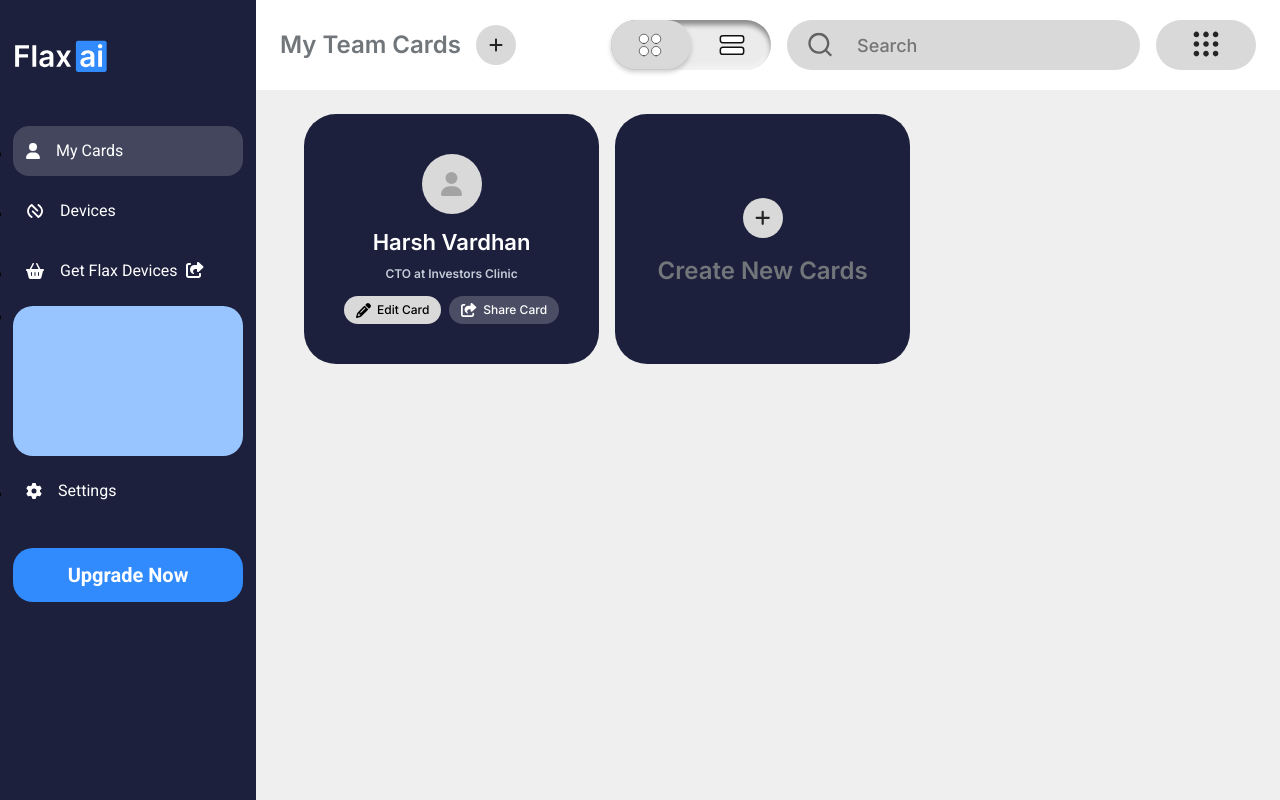
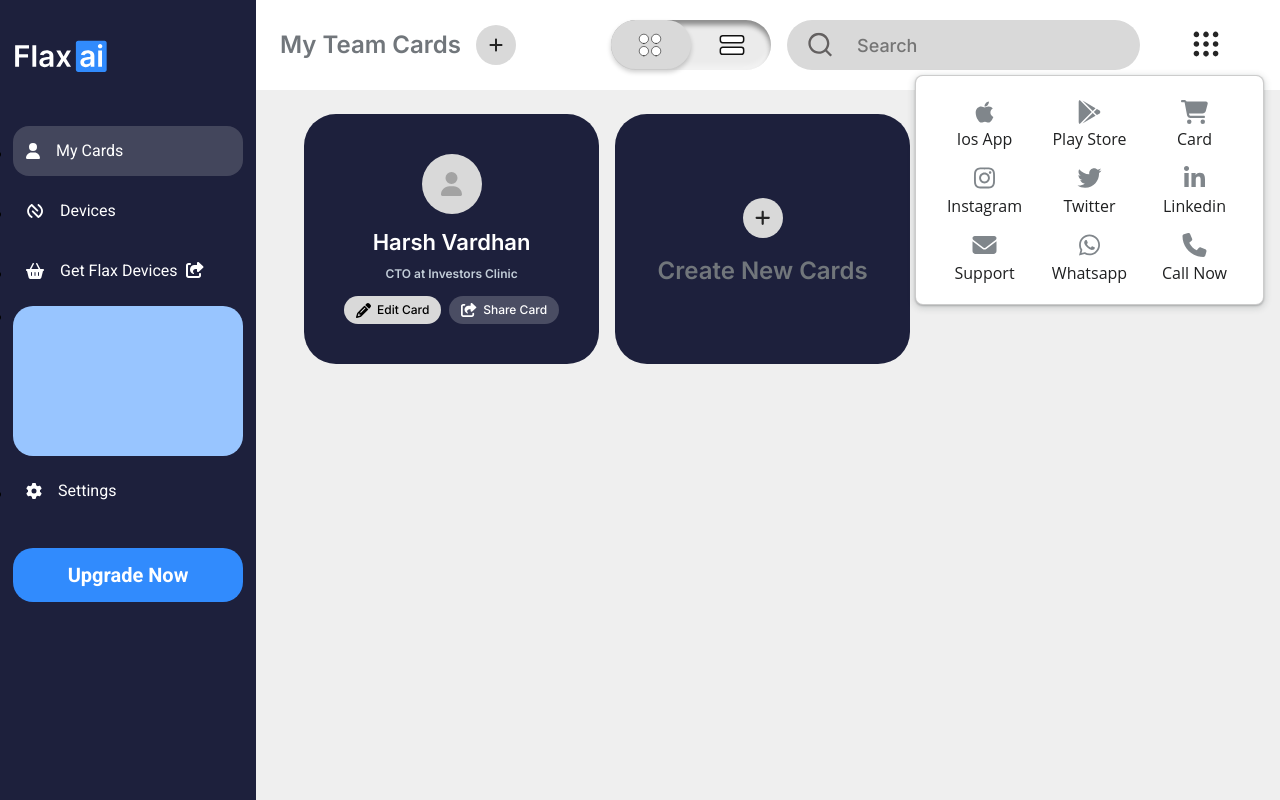
Before and after one commit to saquibnasar/dashboard, a React (Create React App) app: page / in a window 1280 px wide. Both pictures are taken after a click on the button 1206 px from the left and 45 px from the top of the page. Built offline with nearby package versions, Linux system fonts and the light colour scheme.

Commit message:
new changes

```diff
--- a/src/component/About.js
+++ b/src/component/About.js
@@ -9,7 +9,6 @@
 import "react-datepicker/dist/react-datepicker.css";
 export default function About() {
   const [startDate, setStartDate] = useState(new Date());
-  console.log(startDate);
   return (
     <>
       <div className="d-flex homePage about">
--- a/src/component/HomePage.js
+++ b/src/component/HomePage.js
@@ -165,14 +165,12 @@
               </div>
             </nav>
             <div className="links">
-              {/* <div className="link_container">
+              <div className="link_container">
                 <div>
-     <h2>
-     This profile doesn’t have any linked content
-     </h2>
+                  <h2>This profile doesn’t have any linked content</h2>
                   <h3>
                     Add links to contact Information, website,
-     <br/>
+                    <br />
                     Social media handles and more
                   </h3>
 
@@ -182,9 +180,9 @@
                   </button>
                 </div>
 
-     <img src='/bglink.png' alt='' className='img-fluid'/>
-     </div> */}
-              <LInks />
+                <img src="/bglink.png" alt="" className="img-fluid" />
+              </div>
+              {/* <LInks /> */}
             </div>
             <div className="signup_phone text-center">
               <p>
--- a/src/component/Signup.js
+++ b/src/component/Signup.js
@@ -28,7 +28,7 @@
                 Get started with the #1 Digital Business Card <br /> Platform
               </h2>
             </div>
-            <form action="">
+            <form action="/">
               <div className="mt-4 email_input">
                 <div id="emailHelp" className="form-text">
                   Email
--- a/src/component/Topbar.js
+++ b/src/component/Topbar.js
@@ -1,11 +1,35 @@
-import React from "react";
+import React, { useState } from "react";
 import { FontAwesomeIcon } from "@fortawesome/react-fontawesome";
 import { faPlus } from "@fortawesome/free-solid-svg-icons";
 import { faArrowLeft } from "@fortawesome/free-solid-svg-icons";
 import { faUser } from "@fortawesome/free-solid-svg-icons";
 import { faAngleDown } from "@fortawesome/free-solid-svg-icons";
 import { faShare } from "@fortawesome/free-solid-svg-icons";
+import { faShoppingCart } from "@fortawesome/free-solid-svg-icons";
+import { faEnvelope } from "@fortawesome/free-solid-svg-icons";
+import { faPhone } from "@fortawesome/free-solid-svg-icons";
+import { faApple } from "@fortawesome/free-brands-svg-icons";
+import { faGooglePlay } from "@fortawesome/free-brands-svg-icons";
+import { faInstagram } from "@fortawesome/free-brands-svg-icons";
+import { faTwitter } from "@fortawesome/free-brands-svg-icons";
+import { faLinkedinIn } from "@fortawesome/free-brands-svg-icons";
+import { faWhatsapp } from "@fortawesome/free-brands-svg-icons";
+
 export default function Topbar(props) {
+  const [isFlaxLink, setIsFlaxLink] = useState(false);
+
+  // setTimeout(() => {
+  //   const concernedElement = document.querySelector(".flax_link");
+  //   console.log(concernedElement);
+  //   document.addEventListener("click", (event) => {
+  //     if (concernedElement.contains(event.target)) {
+  //       console.log("Clicked Inside");
+  //     } else {
+  //       console.log("Clicked Outside / Elsewhere");
+  //     }
+  //   });
+  // }, 1000);
+
   return (
     <nav className="navbar">
       {props.type ? (
@@ -137,8 +161,11 @@
             </svg>
           </form>
         )}
-
-        <button className="navbar-btn">
+        <div className="p-relative">
+          <button
+            className="navbar-btn"
+            onClick={() => setIsFlaxLink(!isFlaxLink)}
+          >
             <svg
               width="32"
               height="32"
@@ -152,6 +179,58 @@
               />
             </svg>
           </button>
+          {isFlaxLink ? (
+            <div className="flax_link">
+              <a
+                href="https://apps.apple.com/in/app/caard-digital-business-card/id1626948504"
+                target="blank"
+              >
+                <FontAwesomeIcon icon={faApple} />
+                Ios App
+              </a>
+              <a
+                href="https://play.google.com/store/apps/details?id=com.caard.caard_frontend_final"
+                target="blank"
+              >
+                <FontAwesomeIcon icon={faGooglePlay} />
+                Play Store
+              </a>
+              <a href="https://caard.mini.store/" target="blank">
+                <FontAwesomeIcon icon={faShoppingCart} />
+                Card
+              </a>
+              <a href="https://www.instagram.com/getflaxapp/" target="blank">
+                <FontAwesomeIcon icon={faInstagram} />
+                Instagram
+              </a>
+              <a href="https://twitter.com/Flaxai" target="blank">
+                <FontAwesomeIcon icon={faTwitter} />
+                Twitter
+              </a>
+              <a
+                href="https://www.linkedin.com/company/flax-ai/"
+                target="blank"
+              >
+                <FontAwesomeIcon icon={faLinkedinIn} />
+                Linkedin
+              </a>
+              <a href="mailto:support@flax.ai" target="blank">
+                <FontAwesomeIcon icon={faEnvelope} />
+                Support
+              </a>
+              <a href="https://wa.me/+918171698717" target="blank">
+                <FontAwesomeIcon icon={faWhatsapp} />
+                Whatsapp
+              </a>
+              <a href="tel:+918171698717" target="blank">
+                <FontAwesomeIcon icon={faPhone} />
+                Call Now
+              </a>
+            </div>
+          ) : (
+            ""
+          )}
+        </div>
       </div>
     </nav>
   );
--- a/src/sass/navbar.scss
+++ b/src/sass/navbar.scss
@@ -85,11 +85,15 @@
       }
     }
     .navbar-btn {
-      background: #d9d9d9;
+      background: transparent;
       border-radius: 80px;
       border: none;
       padding: 7.5px 34px;
       cursor: pointer;
+      transition: 0.3s;
+    }
+    .navbar-btn:hover {
+      background: #d9d9d9;
     }
     .form-check {
       display: flex;
@@ -197,5 +201,40 @@
         }
       }
     }
+    .flax_link {
+      align-items: center;
+      background: #fff;
+      border: 1px solid rgba(0, 0, 0, 0.2);
+      border-radius: 8px;
+      box-shadow: 0 1px 2px 0 rgba(60, 64, 67, 0.3),
+        0 2px 6px 2px rgba(60, 64, 67, 0.15);
+      display: flex;
+      flex-wrap: wrap;
+      gap: 1rem;
+      height: 230px;
+      padding: 1.5rem;
+      position: absolute;
+      right: -0.5rem;
+      top: 109%;
+      width: 349px;
+      z-index: 1;
+      transition: 0.3s;
+      a {
+        color: #1f2021;
+        display: flex;
+        flex-direction: column;
+        font-family: Open Sans;
+        font-size: 16px;
+        font-weight: 400;
+        gap: 0.3rem;
+        justify-content: center;
+        text-align: center;
+        width: 89px;
+        svg {
+          color: #80868b;
+          font-size: 1.5rem;
+        }
+      }
+    }
   }
 }
--- a/src/sass/teamCard.scss
+++ b/src/sass/teamCard.scss
@@ -4,6 +4,8 @@
 
 .teamCard {
   padding: 24px 48px;
+  row-gap: 24px;
+  overflow: scroll;
   .teamCard_btn {
     background: #1d203c;
     border-radius: 32px;
@@ -151,6 +153,7 @@
     gap: 16px;
   }
 }
-.teamCard.teamCard_list::-webkit-scrollbar {
+.teamCard.teamCard_list::-webkit-scrollbar,
+.teamCard::-webkit-scrollbar {
   display: none;
 }
```
Also changed, not shown: src/component/LInks.js (+26 -34 lines). Lines whose indentation alone changed are shown as unchanged.
